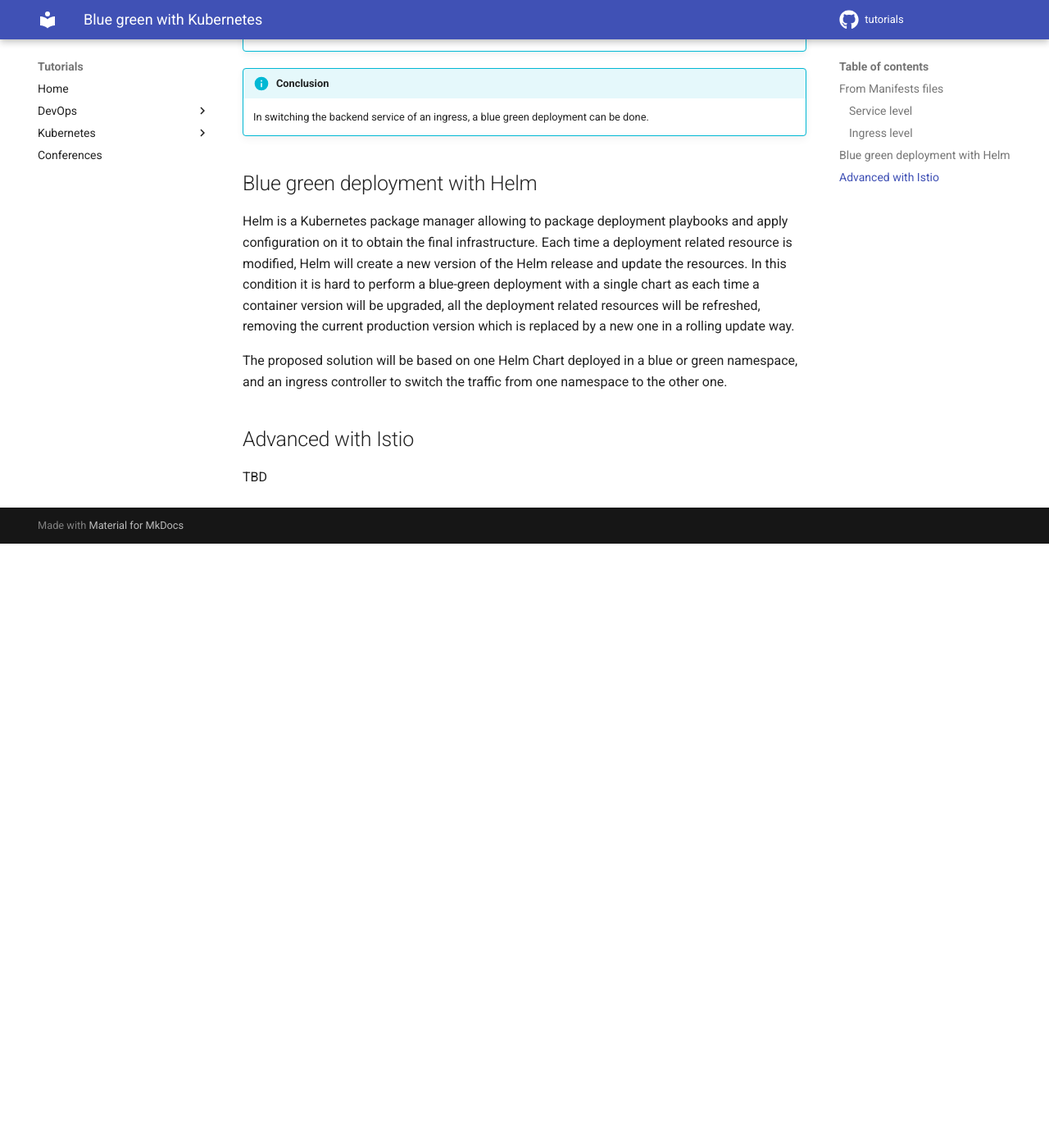
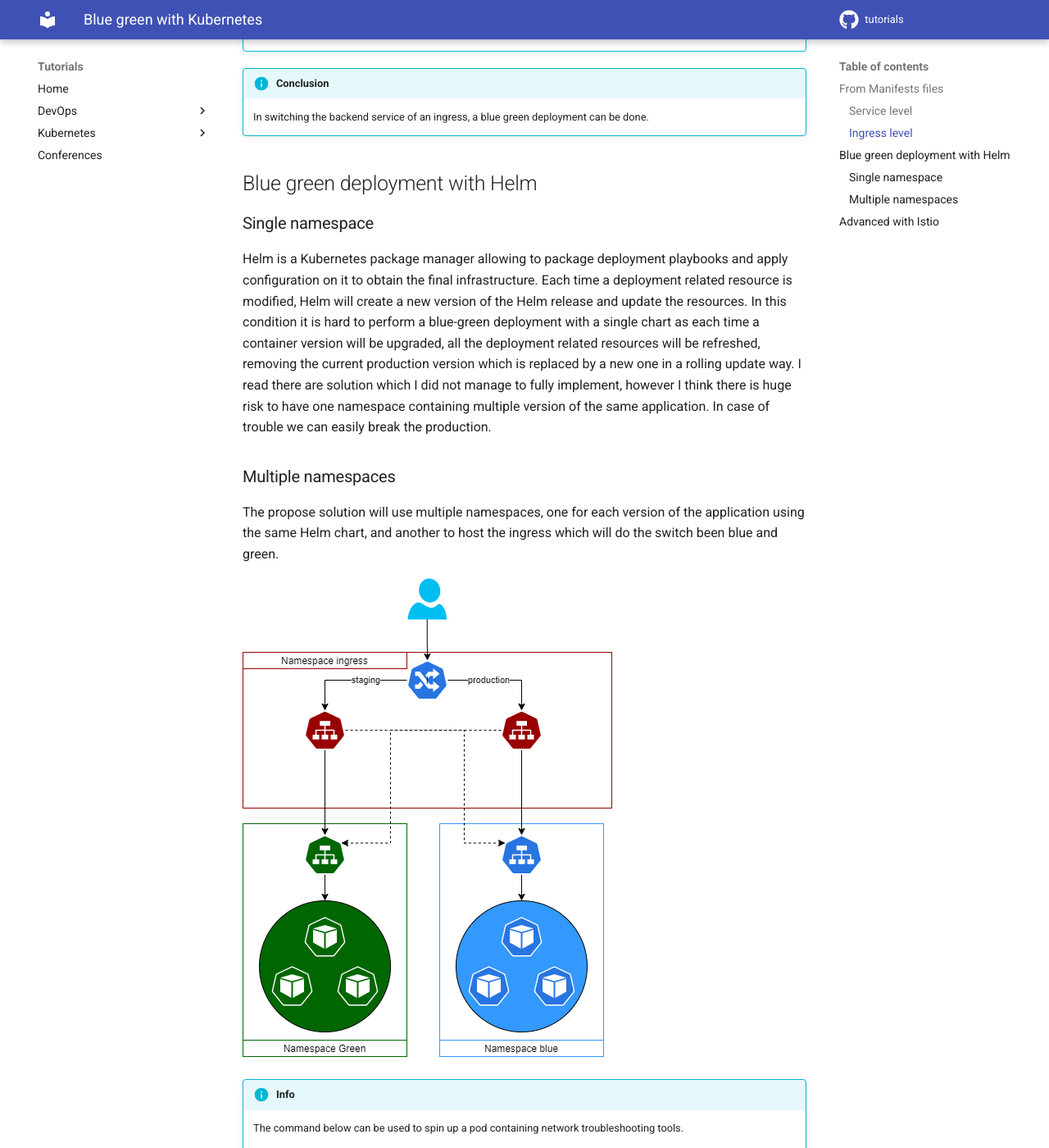
Before and after one commit to pberthonneau/angegar.github.io, an MkDocs documentation site: the page built from docs/Kubernetes/bluegreen/index.md, in a window 1280 px wide and 1400 px high, scrolled down 3459 px. Shown: the whole window at 82% size. Built offline with MkDocs 1.6.1 and Material for MkDocs 9.7.7, drawn with Linux system fonts in a browser that asks for light colours; before the commit the page ends 4122 px from its top, so only the background shows below that; some of the changed text lies outside the part shown.

Commit message:
Add bluegreen deployment with helm chart
Signed-off-by: laurent gil <laurent.gil@dxc.com>

```diff
--- a/docs/Kubernetes/bluegreen/index.md
+++ b/docs/Kubernetes/bluegreen/index.md
@@ -277,10 +277,20 @@
 
 ## Blue green deployment with Helm
 
-Helm is a Kubernetes package manager allowing to package deployment playbooks and apply configuration on it to obtain the final infrastructure. Each time a deployment related resource is modified, Helm will create a new version of the Helm release and update the resources. In this condition it is hard to perform a blue-green deployment with a single chart as each time a container version will be upgraded, all the deployment related resources will be refreshed, removing the current production version which is replaced by a new one in a rolling update way.
+### Single namespace
 
-The proposed solution will be based on one Helm Chart deployed in a blue or green namespace, and an ingress controller to switch the traffic from one namespace to the other one.
+Helm is a Kubernetes package manager allowing to package deployment playbooks and apply configuration on it to obtain the final infrastructure. Each time a deployment related resource is modified, Helm will create a new version of the Helm release and update the resources. In this condition it is hard to perform a blue-green deployment with a single chart as each time a container version will be upgraded, all the deployment related resources will be refreshed, removing the current production version which is replaced by a new one in a rolling update way. I read there are solution which I did not manage to fully implement, however I think there is huge risk to have one namespace containing multiple version of the same application. In case of trouble we can easily break the production.
 
+### Multiple namespaces
+
+The propose solution will use multiple namespaces, one for each version of the application using the same Helm chart, and another to host the ingress which will do the switch been blue and green.
+
+![](./bluegreen3.drawio.png)
+
+!!! info
+    The command below can be used to spin up a pod containing network troubleshooting tools.
+
+        `kubectl run -n bluegreen-ing tmp-shell --rm -i --tty --image nicolaka/netshoot -- /bin/bash`
 
 ## Advanced with Istio
 
```
Also changed, not shown: docs/Kubernetes/bluegreen/bluegreen3.drawio.png (added).
